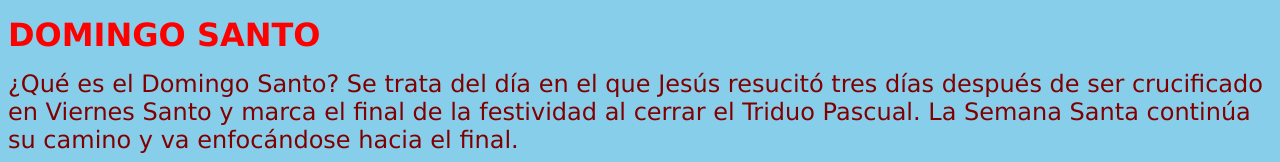
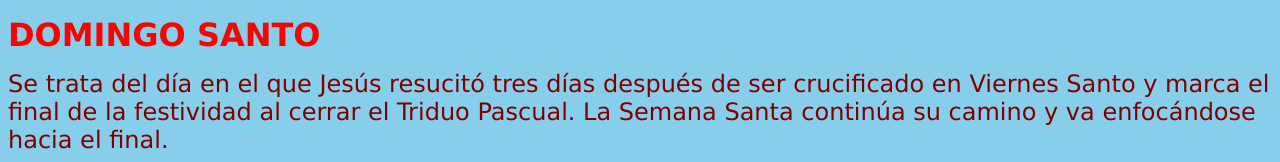
Before and after one commit to a20140112/SemanaSanta, a plain HTML site: page index.html in a window 1280 px wide. Shown: the part 1963-2125 px from the top of the page. Drawn offline with Linux system fonts and the light colour scheme.

Commit message:
Update index.html

```diff
--- a/index.html
+++ b/index.html
@@ -59,6 +59,5 @@
 <font size="5" color="#800000" face="Verdana"
 
 <b>
-    ¿Qué es el Domingo Santo?
     Se trata del día en el que Jesús resucitó tres días después de ser crucificado en Viernes Santo y marca el final de la festividad al cerrar el Triduo Pascual. La Semana Santa continúa su camino y va enfocándose hacia el final.
 </b>
```
